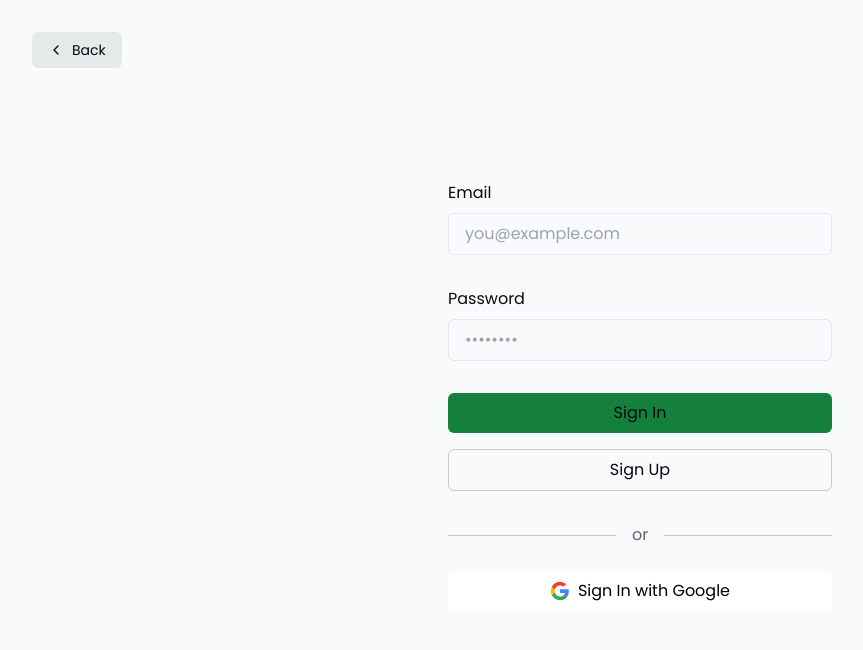
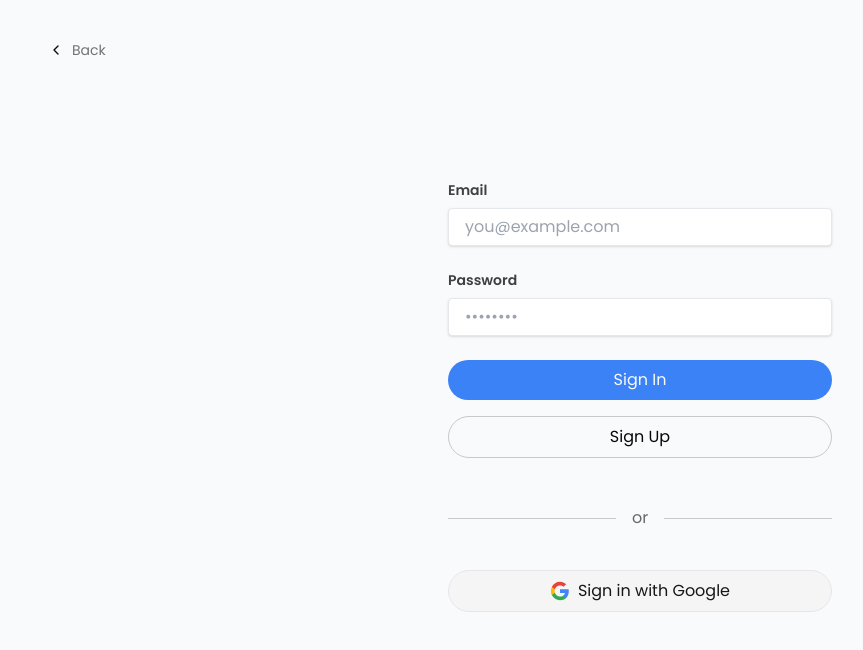
Before and after one commit to unisdgprojectteam38/unisdgteam38-deploy, a Next.js app: page /login in a window 1280 px wide. Shown: the top 650 px of the page, without its empty margins (0-863 px from the left). Built offline with nearby package versions, Linux system fonts and the light colour scheme.

Commit message:
feat(fe-cleanup-1) applied new colours and css to pages

```diff
--- a/app/globals.css
+++ b/app/globals.css
@@ -27,28 +27,28 @@
   }
 
   h1 {
-    @apply text-h1 font-semibold mb-6;
+    @apply text-4xl font-semibold mb-6;
   }
   h2 {
-    @apply text-h2 font-semibold mb-4;
+    @apply text-3xl font-semibold mb-4;
   }
   h3 {
-    @apply text-h3 font-medium mb-3;
+    @apply text-2xl font-semibold mb-3;
   }
   h4 {
-    @apply text-h4 font-medium mb-3;
+    @apply text-xl font-medium mb-3;
   }
   h5 {
-    @apply text-h5 font-medium mb-2;
+    @apply text-lg font-medium mb-2;
   }
   h6 {
-    @apply text-h6 font-medium mb-1;
+    @apply text-base font-semibold mb-1;
   }
   p {
-    @apply text-p font-normal;
+    @apply text-base font-normal;
   }
-  caption {
-    @apply text-caption font-normal mt-2;
+  .caption {
+    @apply text-xs font-normal mt-2 text-subtler;
   }
 }
 
@@ -81,7 +81,7 @@
     @apply bg-neutral-100 dark:bg-neutral-800;
   }
 
-  .bg-outline {
-    @apply bg-neutral-200 dark:bg-neutral-700;
+  .border-outline {
+    @apply stroke-neutral-200 dark:stroke-neutral-700;
   }
 }
--- a/app/login/page.tsx
+++ b/app/login/page.tsx
@@ -75,7 +75,7 @@ export default function Login({
     <div className="flex-1 flex flex-col w-full px-8 sm:max-w-md justify-center gap-2">
       <Link
         href="/"
-        className="absolute left-8 top-8 py-2 px-4 rounded-md no-underline text-foreground bg-btn-background hover:bg-btn-background-hover flex items-center group text-sm"
+        className="absolute left-8 top-8 py-2 px-4 rounded-md no-underline text-subtler hover:bg-btn-background-hover hover:text-default flex items-center group text-sm"
       >
         <svg
           xmlns="http://www.w3.org/2000/svg"
@@ -94,40 +94,46 @@ export default function Login({
         Back
       </Link>
 
-      <form className="flex-1 flex flex-col w-full justify-center gap-2 text-foreground">
-        <label className="text-md" htmlFor="email">
+      <form className="flex-1 flex flex-col w-full justify-center gap-6 text-foreground">
+        <div className="flex flex-col gap-2">
+          <label className="text-subtle text-sm font-semibold" htmlFor="email">
             Email
           </label>
           <input
-          className="rounded-md px-4 py-2 bg-inherit border mb-6"
+            className="shadow appearance-none border rounded w-full px-4 py-2 text-subtlest leading-tight focus:outline-none focus:shadow-outline"
             name="email"
             placeholder="you@example.com"
             required
           />
-        <label className="text-md" htmlFor="password">
+        </div>
+        <div className="flex flex-col gap-2">
+          <label className="text-subtle text-sm font-semibold" htmlFor="password">
             Password
           </label>
           <input
-          className="rounded-md px-4 py-2 bg-inherit border mb-6"
+            className="shadow appearance-none border rounded w-full px-4 py-2 text-subtlest leading-tight focus:outline-none focus:shadow-outline"
             type="password"
             name="password"
             placeholder="••••••••"
             required
           />
+        </div>
+        <div className="flex flex-col gap-2">
         <SubmitButton
           formAction={signIn}
-          className="bg-green-700 rounded-md px-4 py-2 text-foreground mb-2"
+          className="bg-blue-500 rounded-full px-4 py-2 text-inverse mb-2"
           pendingText="Signing In..."
         >
           Sign In
         </SubmitButton>
         <SubmitButton
           formAction={signUp}
-          className="border border-foreground/20 rounded-md px-4 py-2 text-foreground mb-2"
+          className="border border-foreground/20 rounded-full px-4 py-2 text-foreground mb-2"
           pendingText="Signing Up..."
         >
           Sign Up
         </SubmitButton>
+        </div>
         <div className="flex items-center my-4">
           <div className="flex-grow border-t border-foreground/20"></div>
           <span className="mx-4 text-foreground/60">or</span>
@@ -135,7 +141,7 @@ export default function Login({
         </div>
         <SubmitButton
         formAction={signInWithGoogle}
-        className="bg-white text-black rounded-md px-4 py-2 mb-2 flex items-center justify-center"
+        className="bg-surface border stroke-outline rounded-full px-4 py-2 mb-2 flex items-center justify-center text-default "
         pendingText="Signing In with Google...">
         <svg className="w-5 h-5 mr-2" viewBox="0 0 24 24">
           <path
@@ -156,7 +162,7 @@ export default function Login({
           />
           <path fill="none" d="M1 1h22v22H1z" />
         </svg>
-        Sign In with Google
+        Sign in with Google
         </SubmitButton>
         {searchParams?.message && (
           <p className="mt-4 p-4 bg-foreground/10 text-foreground text-center">
--- a/app/page.tsx
+++ b/app/page.tsx
@@ -284,7 +284,7 @@ export default function Index() {
                   </div>
                   <div className="flex-grow ">
                     <h6>{module.title}</h6>
-                    <p className="text-caption text-subtler">
+                    <p className="caption">
                       {module.subhead}
                     </p>
                   </div>
--- a/app/profile/page.tsx
+++ b/app/profile/page.tsx
@@ -18,22 +18,22 @@ const ProfileSettings: React.FC = () => {
   return (
     <div className="flex h-screen w-full bg-gray-100">
       {/* Sidebar */}
-      <div className="w-64 bg-white p-6 border-r border-gray-200">
-  <h2 className="text-2xl font-bold mb-6 text-black">Settings</h2>
+      <div className="w-64 bg-default p-6 border-r stroke-outline">
+  <h4>Settings</h4>
   <ul>
-    <li className="mb-4 bg-blue-100 p-3 rounded-lg font-semibold flex items-center text-black">
+    <li className="mb-4 bg-blue-100 p-3 rounded-lg font-semibold flex items-center">
       <svg className="w-5 h-5 mr-2" fill="currentColor" viewBox="0 0 20 20">
         <path d="M10 9a3 3 0 100-6 3 3 0 000 6zm-7 9a7 7 0 1114 0H3z" />
       </svg>
       Profile
     </li>
-    <li className="mb-4 p-3 hover:bg-gray-100 rounded-lg flex items-center text-black">
+    <li className="mb-4 p-3 hover:bg-gray-100 rounded-lg flex items-center">
       <svg className="w-5 h-5 mr-2" fill="currentColor" viewBox="0 0 20 20">
         <path d="M13 6a3 3 0 11-6 0 3 3 0 016 0zM18 8a2 2 0 11-4 0 2 2 0 014 0zM14 15a4 4 0 00-8 0v3h8v-3zM6 8a2 2 0 11-4 0 2 2 0 014 0zM16 18v-3a5.972 5.972 0 00-.75-2.906A3.005 3.005 0 0119 15v3h-3zM4.75 12.094A5.973 5.973 0 004 15v3H1v-3a3 3 0 013.75-2.906z" />
       </svg>
       Account
     </li>
-    <li className="mb-4 p-3 hover:bg-gray-100 rounded-lg flex items-center text-black">
+    <li className="mb-4 p-3 hover:bg-gray-100 rounded-lg flex items-center">
       <svg className="w-5 h-5 mr-2" fill="currentColor" viewBox="0 0 20 20">
         <path d="M10 2a6 6 0 00-6 6v3.586l-.707.707A1 1 0 004 14h12a1 1 0 00.707-1.707L16 11.586V8a6 6 0 00-6-6zM10 18a3 3 0 01-3-3h6a3 3 0 01-3 3z" />
       </svg>
@@ -44,14 +44,14 @@ const ProfileSettings: React.FC = () => {
 
 
       {/* Main content */}
-      <div className="flex-1 p-10 bg-gray-100">
-        <div className="max-w-2xl mx-auto bg-white p-8 rounded-lg shadow-md">
-          <h2 className="text-2xl font-bold mb-6 flex items-center">
+      <div className="flex-1 p-10 bg-surface">
+        <div className="max-w-2xl mx-auto p-8 rounded-lg bg-default shadow-md">
+          <h3 className="flex items-center">
             <svg className="w-6 h-6 mr-2" fill="currentColor" viewBox="0 0 20 20">
               <path d="M10 9a3 3 0 100-6 3 3 0 000 6zm-7 9a7 7 0 1114 0H3z" />
             </svg>
             Profile
-          </h2>
+          </h3>
           <div className="mb-6 flex flex-col items-center">
             {!isEditing && (
               <Image
@@ -70,7 +70,7 @@ const ProfileSettings: React.FC = () => {
             </button>
           </div>
           <div className="mb-4">
-            <label className="block text-gray-700 text-sm font-bold mb-2" htmlFor="profileName">
+            <label className="block text-subtle text-sm font-semibold mb-2" htmlFor="profileName">
               Profile Name
             </label>
             <input
@@ -78,19 +78,19 @@ const ProfileSettings: React.FC = () => {
               type="text"
               value={profileName}
               onChange={(e) => setProfileName(e.target.value)}
-              className="shadow appearance-none border rounded w-full py-2 px-3 text-gray-700 leading-tight focus:outline-none focus:shadow-outline"
+              className="shadow appearance-none border rounded w-full px-4 py-2  text-subtlest leading-tight focus:outline-none focus:shadow-outline"
               placeholder="Profile Name"
             />
           </div>
           <div className="mb-6">
-            <label className="block text-gray-700 text-sm font-bold mb-2" htmlFor="bio">
+            <label className="block text-subtle text-sm font-semibold mb-2" htmlFor="bio">
               Bio
             </label>
             <textarea
               id="bio"
               value={bio}
               onChange={(e) => setBio(e.target.value)}
-              className="shadow appearance-none border rounded w-full py-2 px-3 text-gray-700 leading-tight focus:outline-none focus:shadow-outline"
+              className="shadow appearance-none border rounded w-full px-4 py-2 text-subtlest leading-tight focus:outline-none focus:shadow-outline"
               rows={3}
               placeholder="Text"
             />
--- a/app/quiz/page.tsx
+++ b/app/quiz/page.tsx
@@ -123,19 +123,19 @@ const QuizPage = () => {
       <div className="space-y-10">
         {/* Passage section */}
         <div className="bg-blue-50 p-8 rounded-lg">
-          <h2 className="text-blue-700 uppercase text-sm font-semibold mb-4">
+          <h2 className="text-blue-700 uppercase caption font-semibold mb-4">
             WATER SUSTAINABILITY
           </h2>
-          <p className="text-base leading-relaxed">
+          <p className="leading-relaxed">
             {questions[currentQuestion].question}
           </p>
         </div>
 
         {/* Quiz section */}
         <div>
-          <h2 className="text-xl font-semibold mb-6">
+          <h5 className="mb-6">
             Select the correct answer(s):
-          </h2>
+          </h5>
           <div className="grid grid-cols-2 md:grid-cols-3 gap-4">
             {questions[currentQuestion].options.map((option, index) => (
               <button
@@ -174,9 +174,9 @@ const QuizPage = () => {
 
         {showCongrats && (
           <div className="fixed inset-0 bg-black bg-opacity-50 flex justify-center items-center">
-            <div className="bg-white p-8 rounded-lg shadow-lg text-center">
-              <h2 className="text-2xl font-bold mb-4">Congrats!!</h2>
-              <p className="text-lg">
+            <div className="bg-default p-8 rounded-lg shadow-lg text-center">
+              <h2 className="mb-4">Congrats!!</h2>
+              <p>
                 You've completed the quiz on water sustainability!
               </p>
             </div>
--- a/tailwind.config.ts
+++ b/tailwind.config.ts
@@ -54,16 +54,6 @@ module.exports = {
         outline: 'neutral-200',    // Light gray
       },
 
-      fontSize: {
-        'h1': ['2.5rem', { lineHeight: '1.2' }],  // 40px
-        'h2': ['2rem', { lineHeight: '1.25' }],   // 32px
-        'h3': ['1.75rem', { lineHeight: '1.3' }], // 28px
-        'h4': ['1.5rem', { lineHeight: '1.35' }], // 24px
-        'h5': ['1.25rem', { lineHeight: '1.4' }], // 20px
-        'h6': ['1rem', { lineHeight: '1.45' }],   // 16px
-        'p': ['1rem', { lineHeight: '1.2' }],   // 16px
-        'caption': ['0.8rem', { lineHeight: '1.45' }],   // 12.8px
-      },
 
     },
   },
```
Lines whose indentation alone changed are shown as unchanged.
